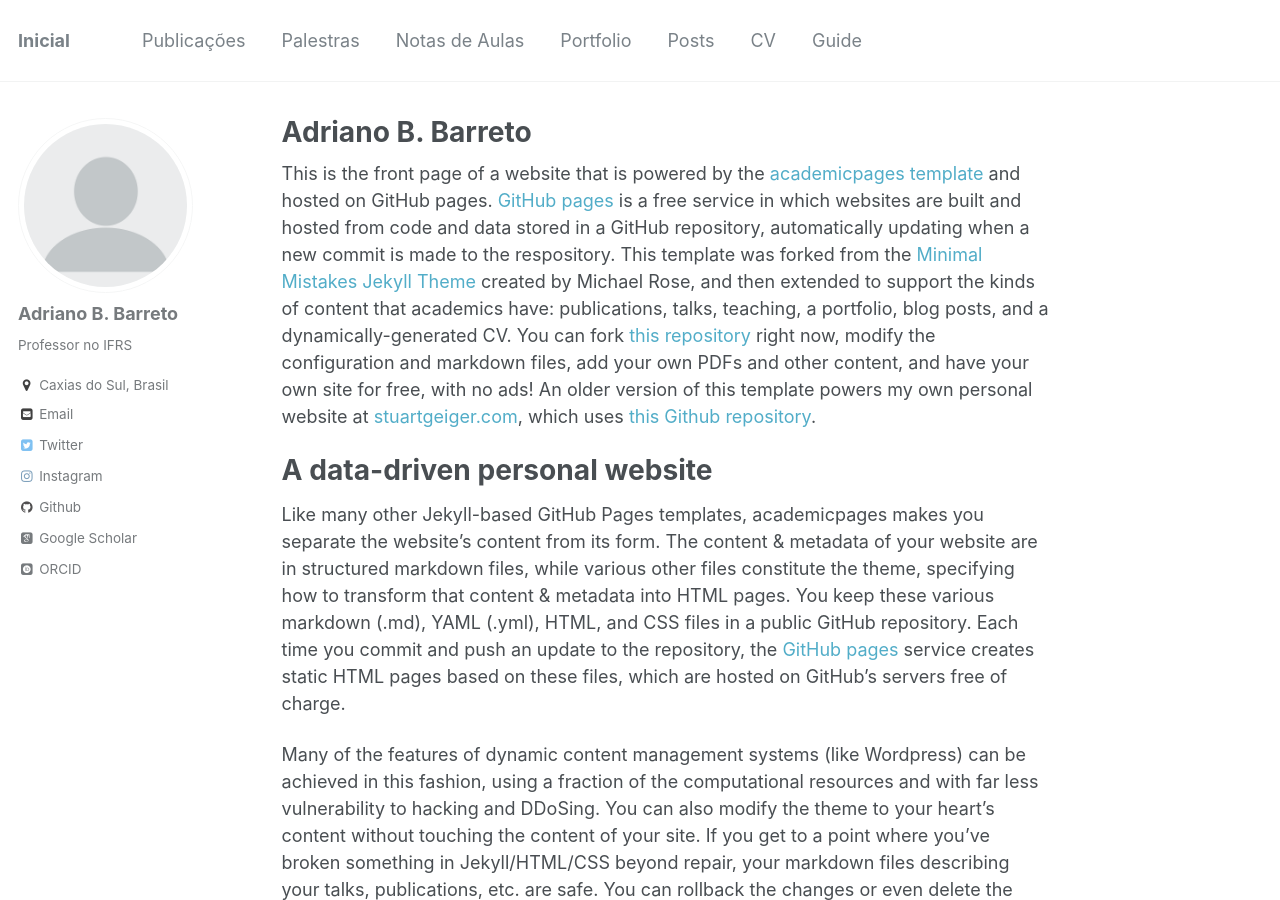
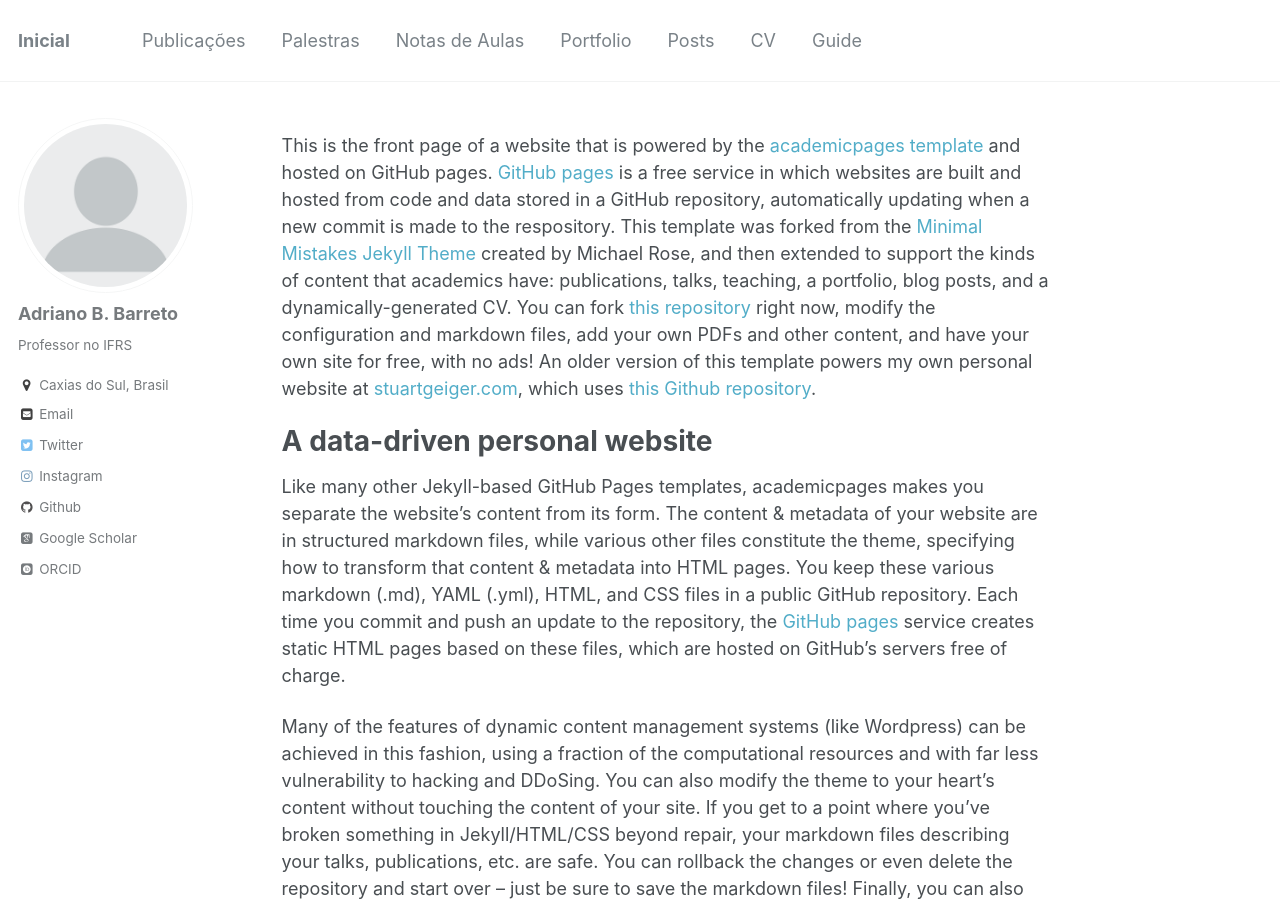
Before and after one commit to hs-macunaima/abbarreto.github.io, a Jekyll site: the page built from _pages/about.md, in a window 1280 px wide and 900 px high. Built offline with Jekyll 4.4.1, drawn with Linux system fonts in a browser that asks for light colours; some web fonts are replaced.

```diff
--- a/_includes/seo.html
+++ b/_includes/seo.html
@@ -18,7 +18,7 @@
   {% assign canonical_url = page.url | replace: "index.html", "" | prepend: site.url %}
 {% endif %}
 
-<title>{{ seo_title | default: site.title }}{% if paginator %}{% unless paginator.page == 1 %} {{ site.title_separator }} {{ site.data.ui-text[site.locale].page | default: "Page" }} {{ paginator.page }}{% endunless %}{% endif %}</title>
+<title>A. B. Barreto</title>
 
 {% assign seo_description = page.description | default: page.excerpt | default: site.description %}
 {% if seo_description %}
--- a/_pages/about.md
+++ b/_pages/about.md
@@ -1,6 +1,6 @@
 ---
 permalink: /
-title: "Adriano B. Barreto"
+title: ""
 excerpt: "About me"
 author_profile: true
 redirect_from:
```
